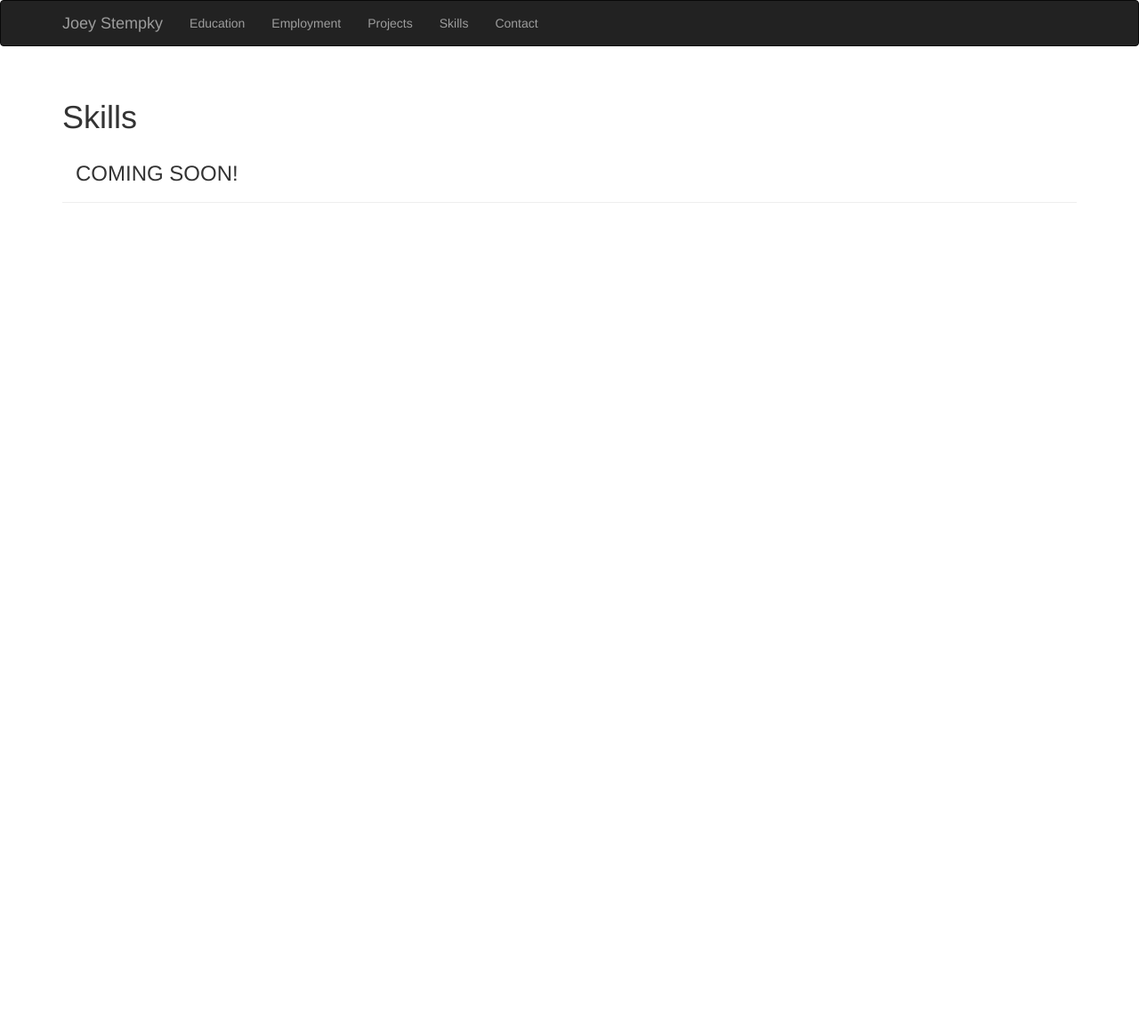
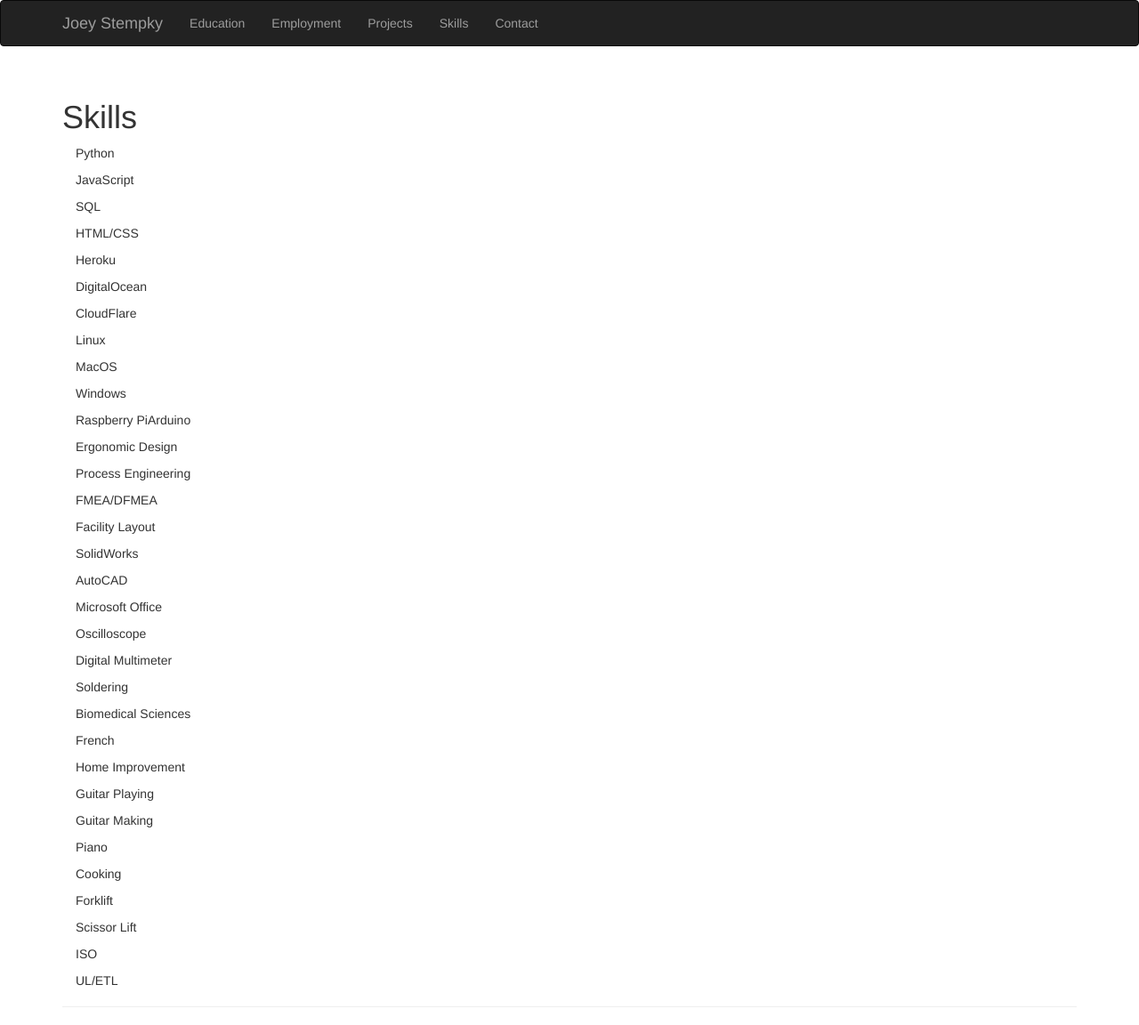
Before and after one commit to jstempky/website, a Flask app: page /skills in a window 1280 px wide. Shown: the whole page at 89% size. Before the commit the page ends 228 px from the top, so only its background shows below. Run offline with Flask 2, Linux system fonts and the light colour scheme; some libraries are stand-ins or nearby versions.

Commit message:
skills and linkedin link

```diff
--- a/app.py
+++ b/app.py
@@ -9,6 +9,42 @@ from wtforms.validators import DataRequired
 from flask_sqlalchemy import SQLAlchemy
 
 basedir = os.path.abspath(os.path.dirname(__file__))
+
+skill_list = [
+	"Python",
+	"JavaScript",
+	"SQL",
+	"HTML/CSS",
+	"Heroku",
+	"DigitalOcean",
+	"CloudFlare",
+	"Linux",
+	"MacOS",
+	"Windows",
+	"Raspberry Pi"
+	"Arduino",
+	"Ergonomic Design",
+	"Process Engineering",
+	"FMEA/DFMEA",
+	"Facility Layout",
+	"SolidWorks",
+	"AutoCAD",
+	"Microsoft Office",
+	"Oscilloscope",
+	"Digital Multimeter",
+	"Soldering",
+	"Biomedical Sciences",
+	"French",
+	"Home Improvement",
+	"Guitar Playing",
+	"Guitar Making",
+	"Piano",
+	"Cooking",
+	"Forklift",
+	"Scissor Lift",
+	"ISO",
+	"UL/ETL"
+]
 
 from datetime import datetime
 
@@ -88,4 +124,4 @@ def contact():
 
 @app.route('/skills', methods=['GET', 'POST'])
 def skills():
-	return render_template('skills.html')
+	return render_template('skills.html', skills=skill_list)
--- a/templates/contact.html
+++ b/templates/contact.html
@@ -7,7 +7,7 @@
 <div class="page-header">
   <h1>Contact</h1>
   <div class="container">
-  <h3>COMING SOON!</h3>
+  <h2><a href="https://www.linkedin.com/in/joey-stempky-797224218/" target="_blank">LinkedIn</a></h2>
   </div>
 
 
--- a/templates/skills.html
+++ b/templates/skills.html
@@ -6,7 +6,8 @@
 <div class="page-header">
   <h1>Skills</h1>
   <div class="container">
-    <h3>COMING SOON!</h3>
-
+    {% for skill in skills %}
+      <p>{{ skill }}</p>
+    {% endfor %}
   </div>
   {% endblock %}
```
